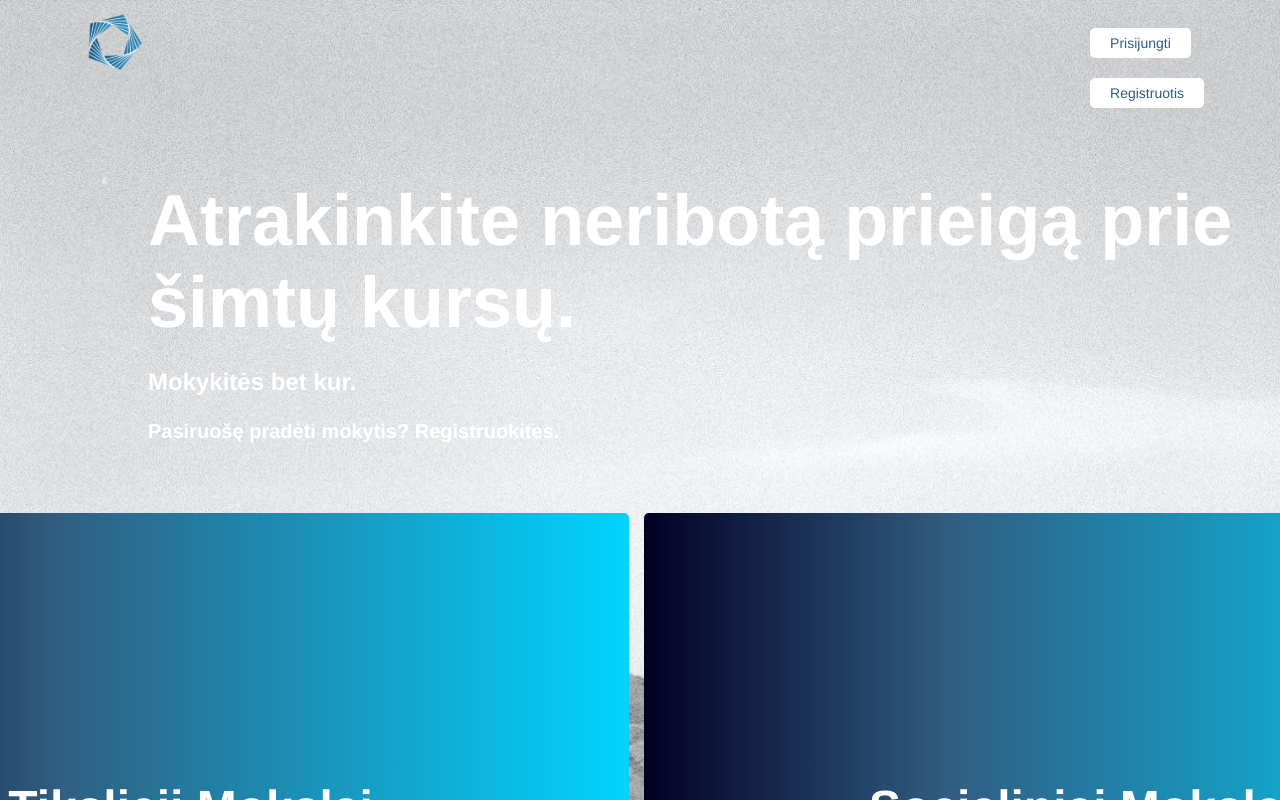
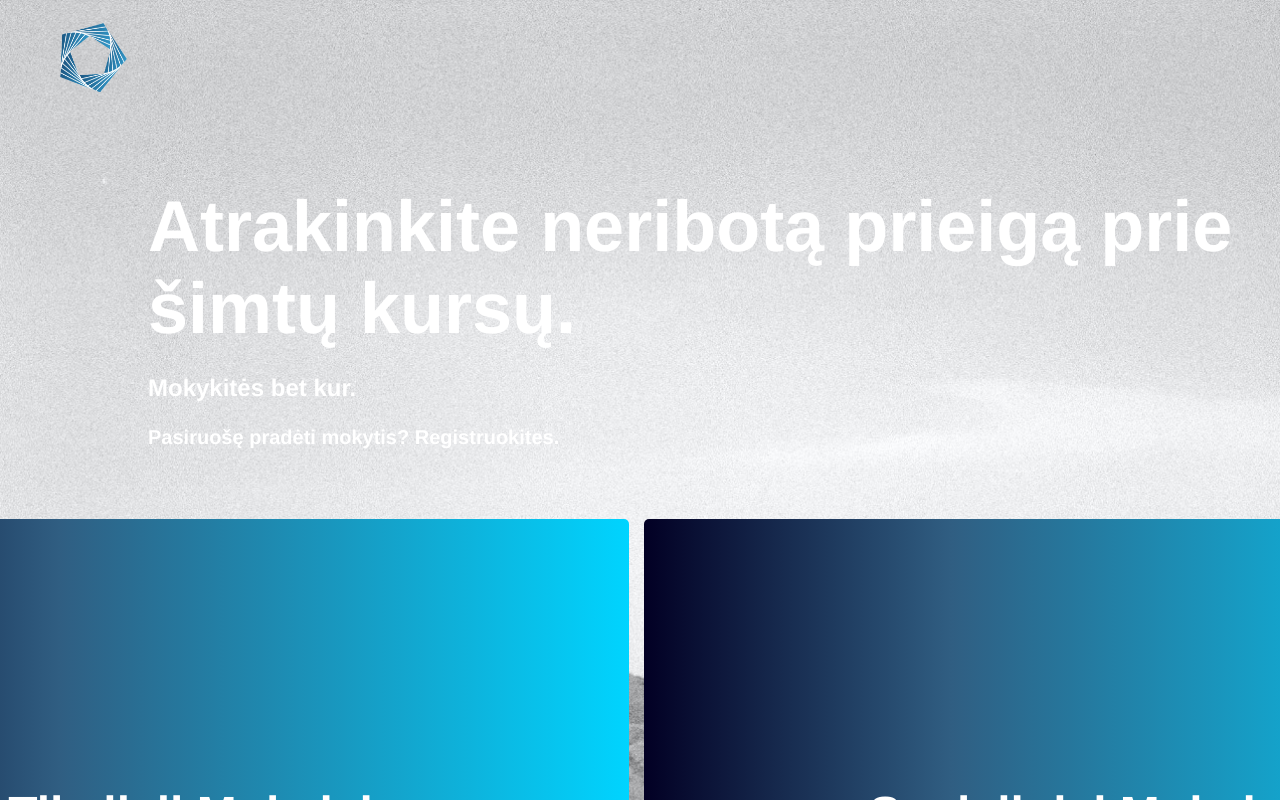
Before and after one commit to JANS66/Kursu-Tinklalapis, a React (Create React App) app in the folder kursu-tinklalapis-frontend/: page / in a window 1280 px wide. Shown: the top 800 px of the page. Built offline with nearby package versions, Linux system fonts and the light colour scheme; the HTML template or start-up script is replaced by a standard one.

Commit message:
Security fixed

```diff
--- a/kursu-tinklalapis-frontend/src/components/Anglu.js
+++ b/kursu-tinklalapis-frontend/src/components/Anglu.js
@@ -11,7 +11,12 @@ function Anglu({isLoggedIn, user }) {
   const [buttonDisabled, setButtonDisabled] = useState(false);
 
   useEffect(() => {
-    fetch('/courses')
+    const token = localStorage.getItem('token');
+    fetch('/courses', {
+      headers: {
+        'Authorization': `Bearer ${token}`
+      },
+    })
       .then(response => response.json())
       .then(data => setCourses(data.filter(course => course.subject === 'Socialiniai mokslai')))
       .catch(error => console.error(error));
@@ -62,7 +67,7 @@ function Anglu({isLoggedIn, user }) {
                 Lorem ipsum dolor sit amet, consectetur adipiscing elit, sed do eiusmod tempor incididunt ut labore et dolore magna aliqua. Ut enim ad minim veniam, quis nostrud exercitation ullamco laboris nisi ut aliquip ex ea commodo consequat. Duis aute irure dolor in reprehenderit in voluptate velit esse cillum dolore eu fugiat nulla pariatur. Excepteur sint occaecat cupidatat non proident, sunt in culpa qui officia deserunt mollit anim id est laborum.<br></br><br></br>
                 Kurso profesorius - {course.professorName}
                 <div className="button-container">
-                  <button className="buttonsHomepage" onClick={() => handleButtonClick(course.id)} disabled={buttonDisabled}>
+                  <button className="courseButton" onClick={() => handleButtonClick(course.id)} disabled={buttonDisabled}>
                     {buttonText}
                   </button>
                 </div>
--- a/kursu-tinklalapis-frontend/src/components/Biologija.js
+++ b/kursu-tinklalapis-frontend/src/components/Biologija.js
@@ -11,7 +11,12 @@ function Biologija({isLoggedIn, user }) {
   const [buttonDisabled, setButtonDisabled] = useState(false);
 
   useEffect(() => {
-    fetch('/courses')
+    const token = localStorage.getItem('token');
+    fetch('/courses', {
+      headers: {
+        'Authorization': `Bearer ${token}`
+      },
+    })
       .then(response => response.json())
       .then(data => setCourses(data.filter(course => course.subject === 'Gamtos mokslai')))
       .catch(error => console.error(error));
@@ -62,7 +67,7 @@ function Biologija({isLoggedIn, user }) {
                 Lorem ipsum dolor sit amet, consectetur adipiscing elit, sed do eiusmod tempor incididunt ut labore et dolore magna aliqua. Ut enim ad minim veniam, quis nostrud exercitation ullamco laboris nisi ut aliquip ex ea commodo consequat. Duis aute irure dolor in reprehenderit in voluptate velit esse cillum dolore eu fugiat nulla pariatur. Excepteur sint occaecat cupidatat non proident, sunt in culpa qui officia deserunt mollit anim id est laborum.<br></br><br></br>
                 Kurso profesorius - {course.professorName}
                 <div className="button-container">
-                  <button className="buttonsHomepage" onClick={() => handleButtonClick(course.id)} disabled={buttonDisabled}>
+                  <button className="courseButton" onClick={() => handleButtonClick(course.id)} disabled={buttonDisabled}>
                     {buttonText}
                   </button>
                 </div>
--- a/kursu-tinklalapis-frontend/src/components/HomePage.js
+++ b/kursu-tinklalapis-frontend/src/components/HomePage.js
@@ -7,12 +7,12 @@ import './Homepage.css';
 function Header() {
   return (
     <header>
-      <div className="button-wrapper">
+      <div className="header-buttons">
         <Link to="/login">
-          <button className="buttonsHomepage">Prisijungti</button>
+          <button className="button-primary">Prisijungti</button>
         </Link>
-        <Link to="/registration">
-          <button className="buttonsHomepage">Registruotis</button>
+        <Link to="/registruotis">
+          <button className="button-secondary">Registruotis</button>
         </Link>
       </div>
       <img src={logo} className="App-logo" alt="logo" />
--- a/kursu-tinklalapis-frontend/src/components/Homepage.css
+++ b/kursu-tinklalapis-frontend/src/components/Homepage.css
@@ -134,19 +134,6 @@
   right: 66px;
 }
 
-.buttonsHomepage {
-  padding: 7px 20px;
-  margin: 10px;
-  font-weight: 500;
-  background-color: #305e82;
-  font-family: Netflix Sans, Helvetica Neue, Segoe UI, Roboto, Ubuntu, sans-serif;
-  color: white;
-  border: none;
-  border-radius: 5px;
-  font-size: 14px;
-  cursor: pointer;
-}
-
 .registrastionSuccess {
 background-color: #305e82;
 border: 0;
@@ -164,11 +151,48 @@ text-decoration: none;
 text-transform: uppercase;
 }
 
+.header-buttons {
+  display: flex;
+  justify-content: flex-end;
+  align-items: center;
+  margin-left: 1555px;
+  margin-top: -34px;
+}
+
+.button-primary {
+  background-color: #305e82;
+  color: #fff;
+  padding: 10px 20px;
+  font-family: Netflix Sans, Helvetica Neue, Segoe UI, Roboto, Ubuntu, sans-serif;
+  border: none;
+  border-radius: 3px;
+  font-size: 16px;
+  cursor: pointer;
+  margin-left: 10px;
+}
+
+.button-secondary {
+  background-color: transparent;
+  color: #305e82;
+  font-family: Netflix Sans, Helvetica Neue, Segoe UI, Roboto, Ubuntu, sans-serif;
+  padding: 10px 20px;
+  border: 1px solid #305e82;
+  border-radius: 3px;
+  font-size: 16px;
+  cursor: pointer;
+  margin-left: 10px;
+}
+
+.button-secondary:hover {
+  background-color: #305e82;
+  color: #fff;
+}
+
 .App-logo {
-  height: 160px;
+  height: 200px;
   width: auto;
   top: -20px;
-  left: 34px;
+  left: -8px;
   position: absolute;
 }
 
--- a/kursu-tinklalapis-frontend/src/components/Istorija.js
+++ b/kursu-tinklalapis-frontend/src/components/Istorija.js
@@ -11,7 +11,12 @@ function Istorija({isLoggedIn, user }) {
   const [buttonDisabled, setButtonDisabled] = useState(false);
 
   useEffect(() => {
-    fetch('/courses')
+    const token = localStorage.getItem('token');
+    fetch('/courses', {
+      headers: {
+        'Authorization': `Bearer ${token}`
+      },
+    })
       .then(response => response.json())
       .then(data => setCourses(data.filter(course => course.subject === 'Humanitariniai mokslai')))
       .catch(error => console.error(error));
@@ -62,7 +67,7 @@ function Istorija({isLoggedIn, user }) {
                 Lorem ipsum dolor sit amet, consectetur adipiscing elit, sed do eiusmod tempor incididunt ut labore et dolore magna aliqua. Ut enim ad minim veniam, quis nostrud exercitation ullamco laboris nisi ut aliquip ex ea commodo consequat. Duis aute irure dolor in reprehenderit in voluptate velit esse cillum dolore eu fugiat nulla pariatur. Excepteur sint occaecat cupidatat non proident, sunt in culpa qui officia deserunt mollit anim id est laborum.<br></br><br></br>
                 Kurso profesorius - {course.professorName}
                 <div className="button-container">
-                  <button className="buttonsHomepage" onClick={() => handleButtonClick(course.id)} disabled={buttonDisabled}>
+                  <button className="courseButton" onClick={() => handleButtonClick(course.id)} disabled={buttonDisabled}>
                     {buttonText}
                   </button>
                 </div>
--- a/kursu-tinklalapis-frontend/src/components/LoggedInHomePage.js
+++ b/kursu-tinklalapis-frontend/src/components/LoggedInHomePage.js
@@ -13,17 +13,17 @@ function Header(props) {
     };
 
     return (
-      <div className="fixed-header">
-        <div className="button-wrapper">
-          <button className="buttonsHomepage" onClick={handleProfileButtonClick}>
-            Profilis
-          </button>
-          <button className="buttonsHomepage" onClick={props.onLogout}>
-            Atsijungti
-          </button>
+      <header>
+        <div className="header-buttons">
+            <button className="button-primary" onClick={handleProfileButtonClick}>
+              Profilis
+            </button>
+            <button className="button-secondary" onClick={handleLogoutClick}>
+              Atsijungti
+            </button>
         </div>
         <img src={logo} className="App-logo" alt="logo" />
-      </div>
+      </header>
     );
   }
 
--- a/kursu-tinklalapis-frontend/src/components/Matematika.css
+++ b/kursu-tinklalapis-frontend/src/components/Matematika.css
@@ -86,16 +86,14 @@
     margin-right: 25px;
 }
 
-.buttonsHomepage {
-    padding: 7px 20px;
-    margin: 10px;
-    margin-left: 90rem;
-    font-weight: 500;
-    background-color: #ffffff;
-    font-family: Netflix Sans, Helvetica Neue, Segoe UI, Roboto, Ubuntu, sans-serif;
-    color: #305e82;
-    border: none;
-    border-radius: 5px;
-    font-size: 14px;
-    cursor: pointer;
+.courseButton {
+background-color: #ffffff;
+color: #305e82;
+padding: 10px 20px;
+font-family: Netflix Sans, Helvetica Neue, Segoe UI, Roboto, Ubuntu, sans-serif;
+border: none;
+border-radius: 3px;
+font-size: 16px;
+cursor: pointer;
+margin-left: 91.42rem;
 }
--- a/kursu-tinklalapis-frontend/src/components/Matematika.js
+++ b/kursu-tinklalapis-frontend/src/components/Matematika.js
@@ -62,7 +62,7 @@ function Matematika({isLoggedIn, user }) {
                 Lorem ipsum dolor sit amet, consectetur adipiscing elit, sed do eiusmod tempor incididunt ut labore et dolore magna aliqua. Ut enim ad minim veniam, quis nostrud exercitation ullamco laboris nisi ut aliquip ex ea commodo consequat. Duis aute irure dolor in reprehenderit in voluptate velit esse cillum dolore eu fugiat nulla pariatur. Excepteur sint occaecat cupidatat non proident, sunt in culpa qui officia deserunt mollit anim id est laborum.<br></br><br></br>
                 Kurso profesorius - {course.professorName}
                 <div className="button-container">
-                  <button className="buttonsHomepage" onClick={() => handleButtonClick(course.id)} disabled={buttonDisabled}>
+                  <button className="courseButton" onClick={() => handleButtonClick(course.id)} disabled={buttonDisabled}>
                     {buttonText}
                   </button>
                 </div>
--- a/kursu-tinklalapis-frontend/src/components/ProfilePage.js
+++ b/kursu-tinklalapis-frontend/src/components/ProfilePage.js
@@ -6,8 +6,13 @@ const ProfilePage = () => {
   const userId = localStorage.getItem("userId");
 
   useEffect(() => {
+    const token = localStorage.getItem('token');
     axios
-      .get(`/students/${userId}`)
+      .get(`/students/${userId}`, {
+        headers: {
+          'Authorization': `Bearer ${token}`
+        }
+      })
       .then((response) => {
         setUser(response.data);
       })
@@ -17,8 +22,13 @@ const ProfilePage = () => {
   }, [userId]);
 
   const handleDelete = (registrationId) => {
+    const token = localStorage.getItem('token');
     axios
-      .delete(`/api/registrations/${registrationId}/delete`)
+      .delete(`/api/registrations/${registrationId}/delete`, {
+        headers: {
+          'Authorization': `Bearer ${token}`
+        }
+      })
       .then(() => {
         setUser((prevUser) => ({
           ...prevUser,
@@ -38,6 +48,8 @@ const ProfilePage = () => {
 
       {user && (
         <div>
+          <h2>Vardas Pavardė </h2>
+          <h2>{user.firstname} {user.lastname}</h2>
           <h2>{user.email}</h2>
 
           <h3>Registrations:</h3>
```
Also changed, not shown: kursu-tinklalapis-frontend/src/components/Admin.js (+52 -5 lines), 2 other files (tests, documents, lock files or other folders).
